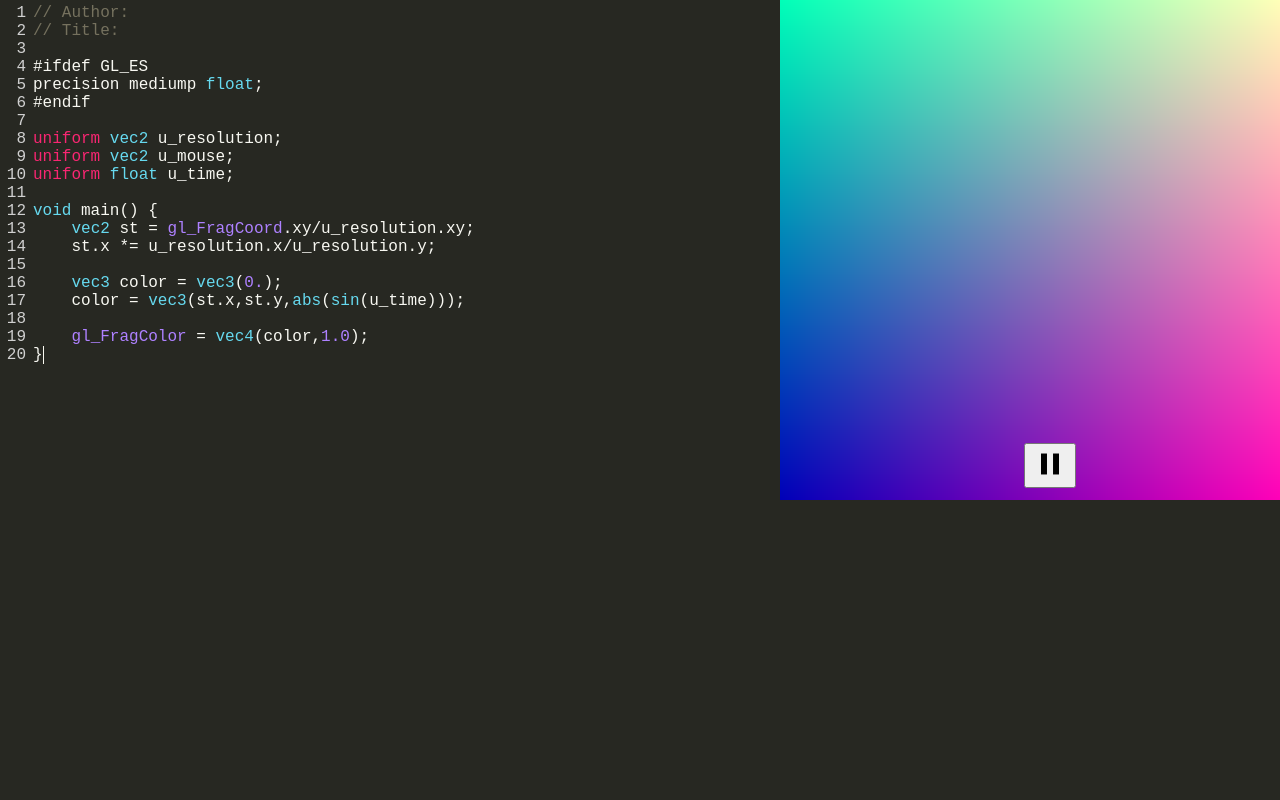
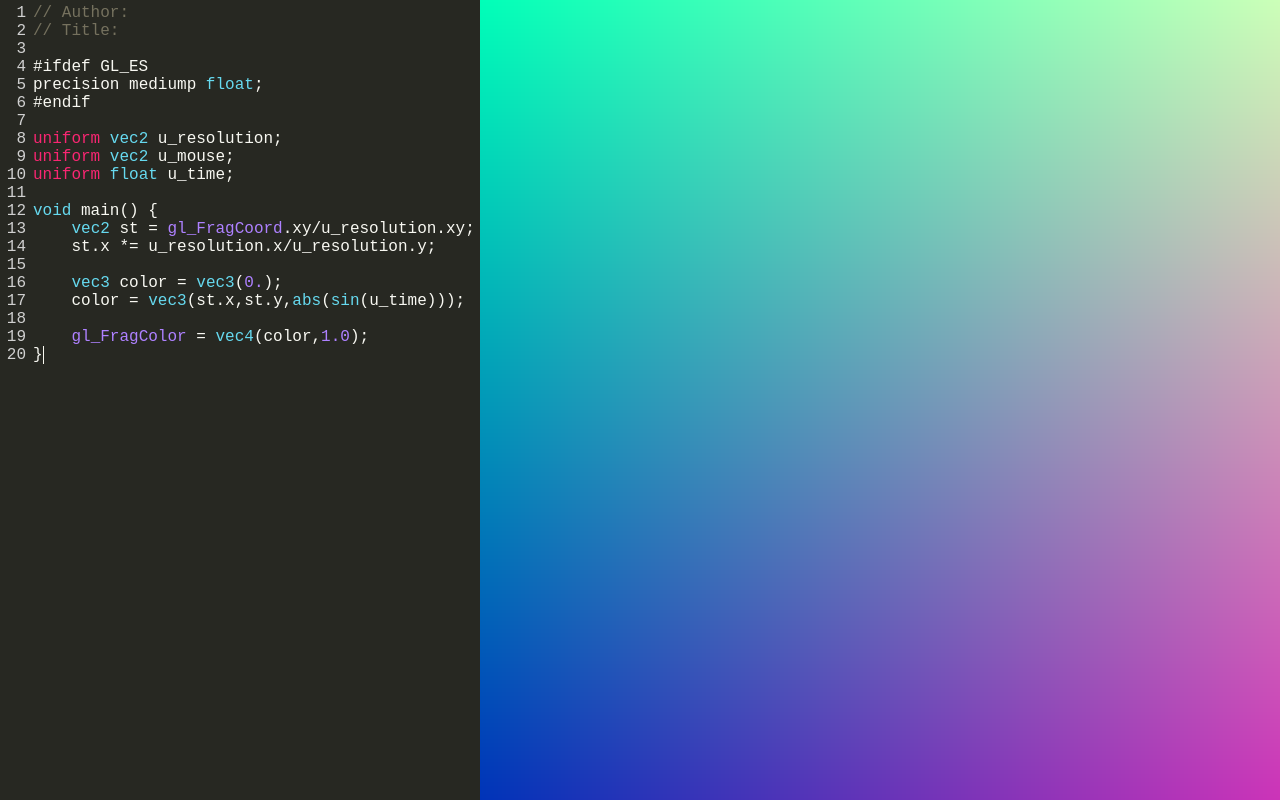
Before and after one commit to RoryO/glslEditor-react, a React (Create React App) app: page / in a window 1280 px wide. Built offline with nearby package versions, Linux system fonts and the light colour scheme.

Commit message:
added oversampling

```diff
--- a/src/App.js
+++ b/src/App.js
@@ -68,8 +68,9 @@ export default class App extends React.Component {
                 error={ this.state.error }
             />
             <GlslCanvas
-                width="500"
-                height="500"
+                width="800"
+                height="1000"
+                overSample="2"
                 fragmentString={ this.state.source }
                 lastCharacter={ this.state.lastCharacter }
                 handleShaderErrorState={ this.handleShaderErrorState }
--- a/src/GlslCanvas.css
+++ b/src/GlslCanvas.css
@@ -2,5 +2,5 @@
     position: fixed;
     top: 0;
     right: 0;
-    z-index: 1;
+    z-index: 100;
 }
--- a/src/GlslCanvas.js
+++ b/src/GlslCanvas.js
@@ -553,9 +553,13 @@ export default class GlslCanvas extends React.Component {
               paused={this.state.paused}
             />
             <canvas
-                width={this.props.width}
-                height={this.props.height}
+                width={this.props.width * this.props.overSample}
+                height={this.props.height * this.props.overSample}
                 ref={(me) => { this.canvas = me; }}
+                style={{
+                    width: `${this.props.width}px`,
+                    height: `${this.props.height}px`
+                }}
             >
             </canvas>
         </div>
```
